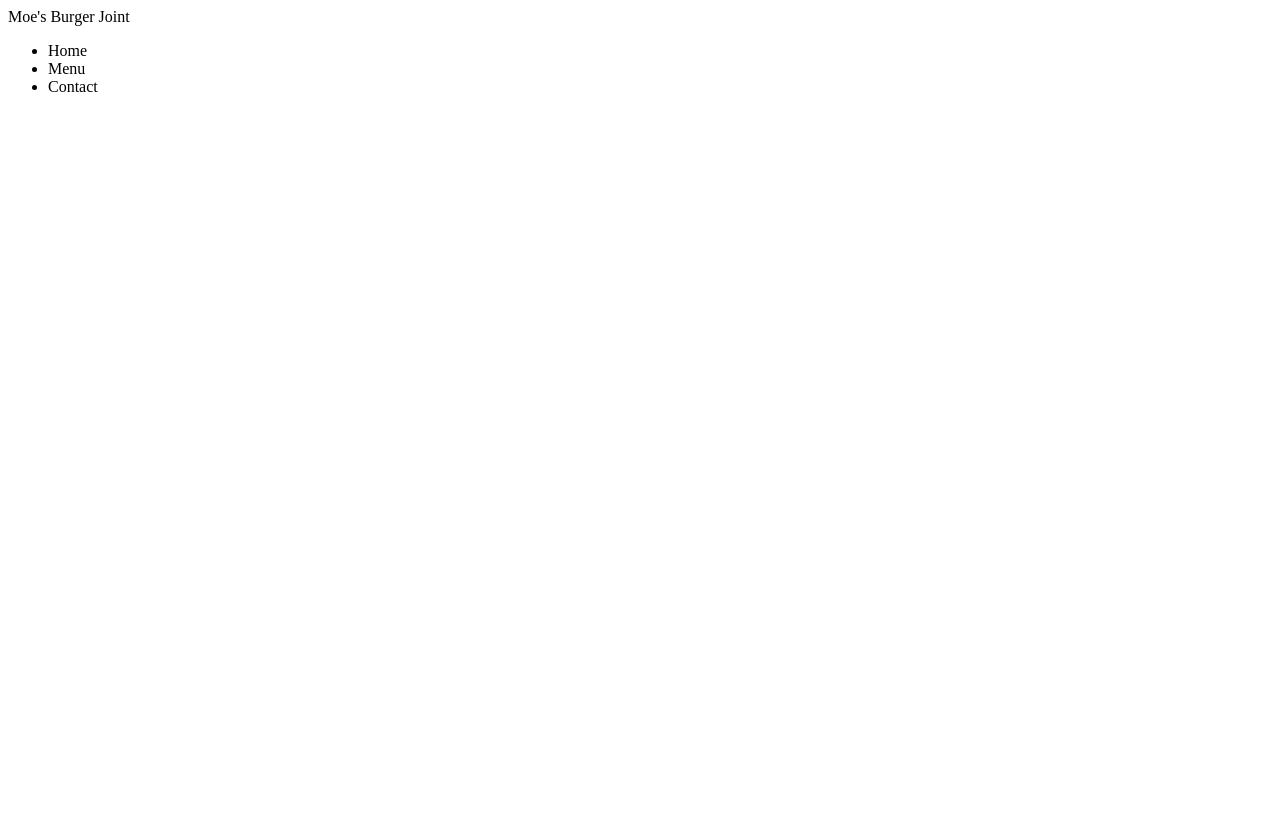
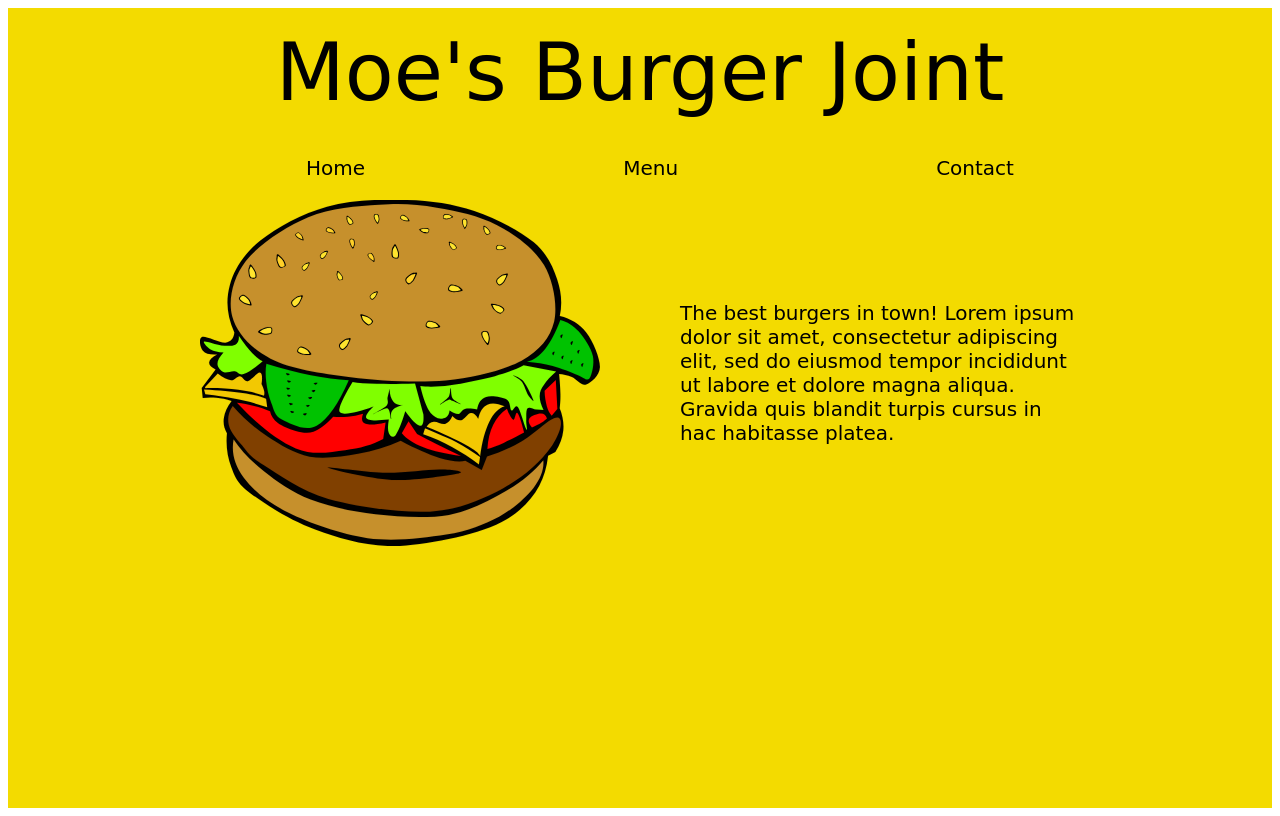
Before and after one commit to brennanjk/restaurant-page, a website built with webpack: page dist/index.html in a window 1280 px wide. Built offline with nearby package versions, Linux system fonts and the light colour scheme; a web font is replaced by a local one.

Commit message:
Add main content section to home page dynamically using page-load.js module. Rename image file to a short/easier called name

```diff
--- a/src/page-load.js
+++ b/src/page-load.js
@@ -17,7 +17,7 @@ function createHeader() {
     const homeItem = document.createElement('li');
     homeItem.classList.add('home');
     homeItem.classList.add('header-item');
-    homeItem.textContent="Home";
+    homeItem.textContent = "Home";
 
     const menuItem = document.createElement('li');
     menuItem.classList.add('menu');
@@ -40,10 +40,32 @@ function createHeader() {
     return header;
 }
 
+function createContainer() {
+    // create root container div
+    const main = document.createElement('div');
+    main.classList.add('container');
+
+    //create image div
+    const image = document.createElement('img');
+    image.src = './images/burger.svg';
+    image.alt = 'burger image';
+
+    //create review div
+    const review = document.createElement('div');
+    review.classList.add('review');
+    review.textContent = 'The best burgers in town! Lorem ipsum dolor sit amet, consectetur adipiscing elit, sed do eiusmod tempor incididunt ut labore et dolore magna aliqua. Gravida quis blandit turpis cursus in hac habitasse platea.';
+
+    main.appendChild(image);
+    main.appendChild(review);
+
+    return main;
+}
+
 function pageLoad() {
     const element = document.getElementById('content');
 
     element.append(createHeader());
+    element.appendChild(createContainer());
 }
 
 export default pageLoad;
```
Also changed, not shown: dist/images/burger.svg (renamed from Gerald-G-Fast-Food-Lunch-Dinner-FF-Menu-6.svg), dist/index.html, dist/main.js, dist/style.css (added).
